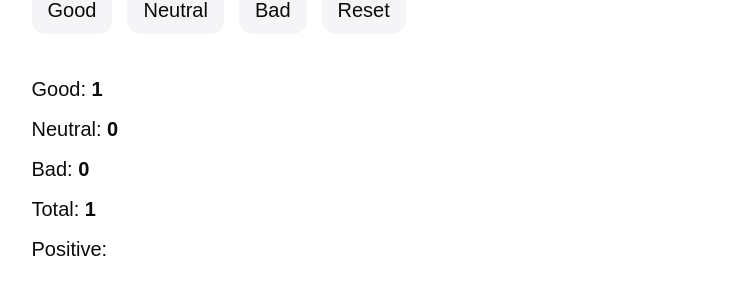
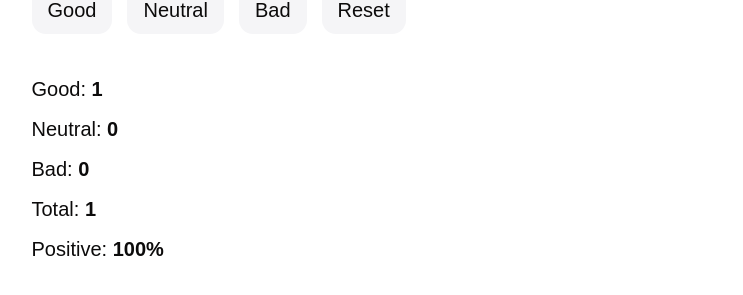
Before and after one commit to iryna-kyryllova/goit-neo-react-hw-module2, a React (Vite) app: page / in a window 1280 px wide. Both pictures are taken after a click on the button "Good". Shown: the part 219-514 px from the top of the page, without its empty margins (241-984 px from the left). Built offline with nearby package versions, Linux system fonts and the light colour scheme; a web font is replaced by a local one.

Commit message:
add state to local storage, optimize components

```diff
--- a/package.json
+++ b/package.json
@@ -10,7 +10,6 @@
     "preview": "vite preview"
   },
   "dependencies": {
-    "clsx": "^2.1.1",
     "normalize.css": "^8.0.1",
     "react": "^18.3.1",
     "react-dom": "^18.3.1"
--- a/src/App.jsx
+++ b/src/App.jsx
@@ -1,4 +1,4 @@
-import { useState } from 'react'
+import { useEffect, useState } from 'react'
 import Description from 'components/Description/Description'
 import Options from 'components/Options/Options'
 import Feedback from 'components/Feedback/Feedback'
@@ -11,9 +11,19 @@ const initialFeedback = {
 }
 
 const App = () => {
-  const [feedback, setFeedback] = useState(initialFeedback)
+  const getInitialFeedback = () => {
+    const localStorageFeedback = localStorage.getItem('feedback')
+    return localStorageFeedback ? JSON.parse(localStorageFeedback) : initialFeedback
+  }
+
+  const [feedback, setFeedback] = useState(getInitialFeedback)
+
+  useEffect(() => {
+    localStorage.setItem('feedback', JSON.stringify(feedback))
+  }, [feedback])
 
   const totalFeedback = feedback.good + feedback.neutral + feedback.bad
+  const positiveFeedback = Math.round((feedback.good / totalFeedback) * 100)
 
   const updateFeedback = (feedbackType) => {
     setFeedback((prevFeedback) => ({
@@ -35,7 +45,11 @@ const App = () => {
         totalFeedback={totalFeedback}
       />
       {totalFeedback > 0 ? (
-        <Feedback feedback={feedback} totalFeedback={totalFeedback} />
+        <Feedback
+          feedback={feedback}
+          totalFeedback={totalFeedback}
+          positiveFeedback={positiveFeedback}
+        />
       ) : (
         <Notification />
       )}
--- a/src/components/Feedback/Feedback.jsx
+++ b/src/components/Feedback/Feedback.jsx
@@ -1,28 +1,21 @@
 import css from './Feedback.module.css'
 
-const Feedback = ({ feedback, totalFeedback }) => {
+const Feedback = ({ feedback: { good, neutral, bad }, totalFeedback, positiveFeedback }) => {
+  const feedbackItems = [
+    { label: 'Good', value: good },
+    { label: 'Neutral', value: neutral },
+    { label: 'Bad', value: bad },
+    { label: 'Total', value: totalFeedback },
+    { label: 'Positive', value: `${positiveFeedback}%` }
+  ]
   return (
     <ul className={css.feedback}>
-      <li>
-        <span>Good: </span>
-        <strong>{feedback.good}</strong>
-      </li>
-      <li>
-        <span>Neutral: </span>
-        <strong>{feedback.neutral}</strong>
-      </li>
-      <li>
-        <span>Bad: </span>
-        <strong>{feedback.bad}</strong>
-      </li>
-      <li>
-        <span>Total: </span>
-        <strong>{totalFeedback}</strong>
-      </li>
-      <li>
-        <span>Positive: </span>
-        <strong></strong>
-      </li>
+      {feedbackItems.map(({ label, value }) => (
+        <li key={label}>
+          <span>{label}: </span>
+          <strong>{value}</strong>
+        </li>
+      ))}
     </ul>
   )
 }
--- a/src/components/Options/Options.jsx
+++ b/src/components/Options/Options.jsx
@@ -1,23 +1,21 @@
 import css from './Options.module.css'
 
 const Options = ({ updateFeedback, resetFeedback, totalFeedback }) => {
+  const feedbackOptions = [
+    { label: 'Good', type: 'good' },
+    { label: 'Neutral', type: 'neutral' },
+    { label: 'Bad', type: 'bad' }
+  ]
+
   return (
     <ul className={css.options}>
-      <li>
-        <button type='button' className={css.option} onClick={() => updateFeedback('good')}>
-          Good
-        </button>
-      </li>
-      <li>
-        <button type='button' className={css.option} onClick={() => updateFeedback('neutral')}>
-          Neutral
-        </button>
-      </li>
-      <li>
-        <button type='button' className={css.option} onClick={() => updateFeedback('bad')}>
-          Bad
-        </button>
-      </li>
+      {feedbackOptions.map(({ label, type }) => (
+        <li key={label}>
+          <button type='button' className={css.option} onClick={() => updateFeedback(type)}>
+            {label}
+          </button>
+        </li>
+      ))}
       {totalFeedback > 0 && (
         <li>
           <button type='button' className={css.option} onClick={resetFeedback}>
--- a/vite.config.js
+++ b/vite.config.js
@@ -10,9 +10,7 @@ export default defineConfig({
   resolve: {
     alias: {
       components: '/src/components',
-      data: '/src/data',
-      styles: '/src/assets/styles',
-      images: '/src/assets/images'
+      styles: '/src/assets/styles'
     }
   }
 })
```
Also changed, not shown: 1 other file (tests, documents, lock files or other folders).
